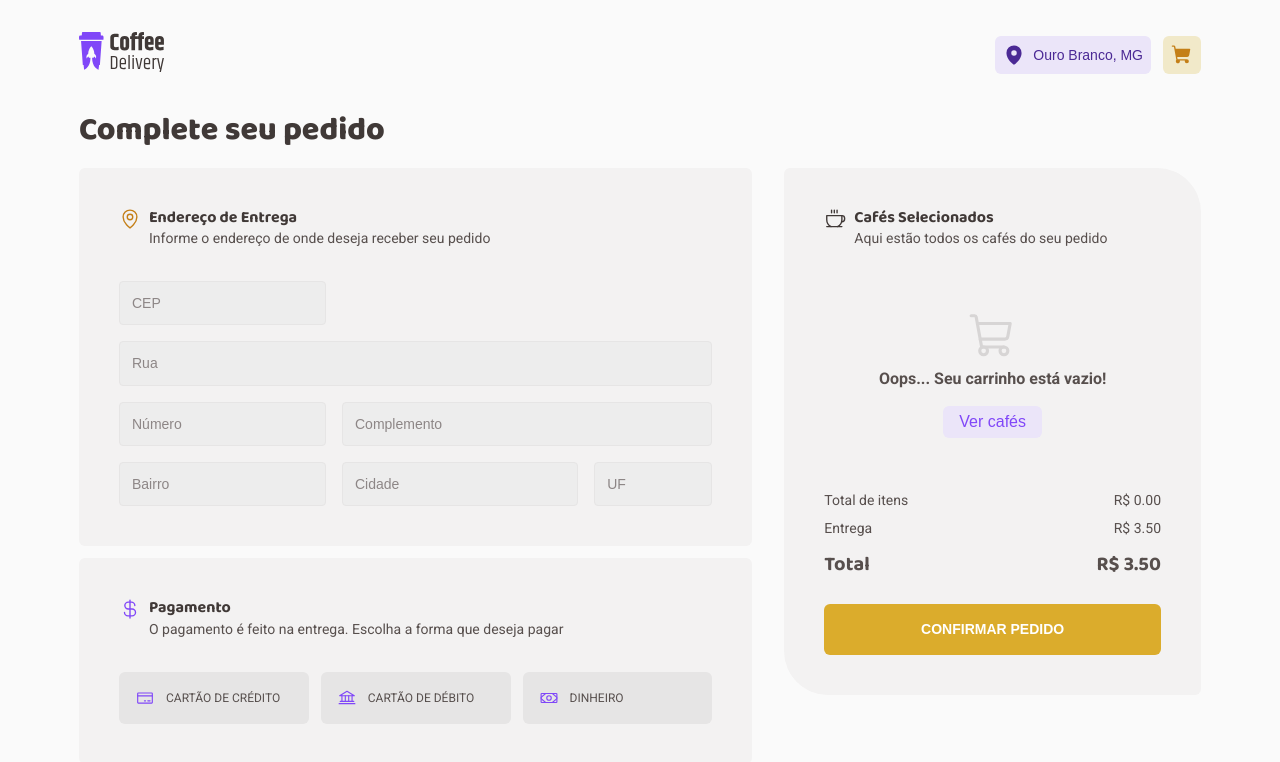
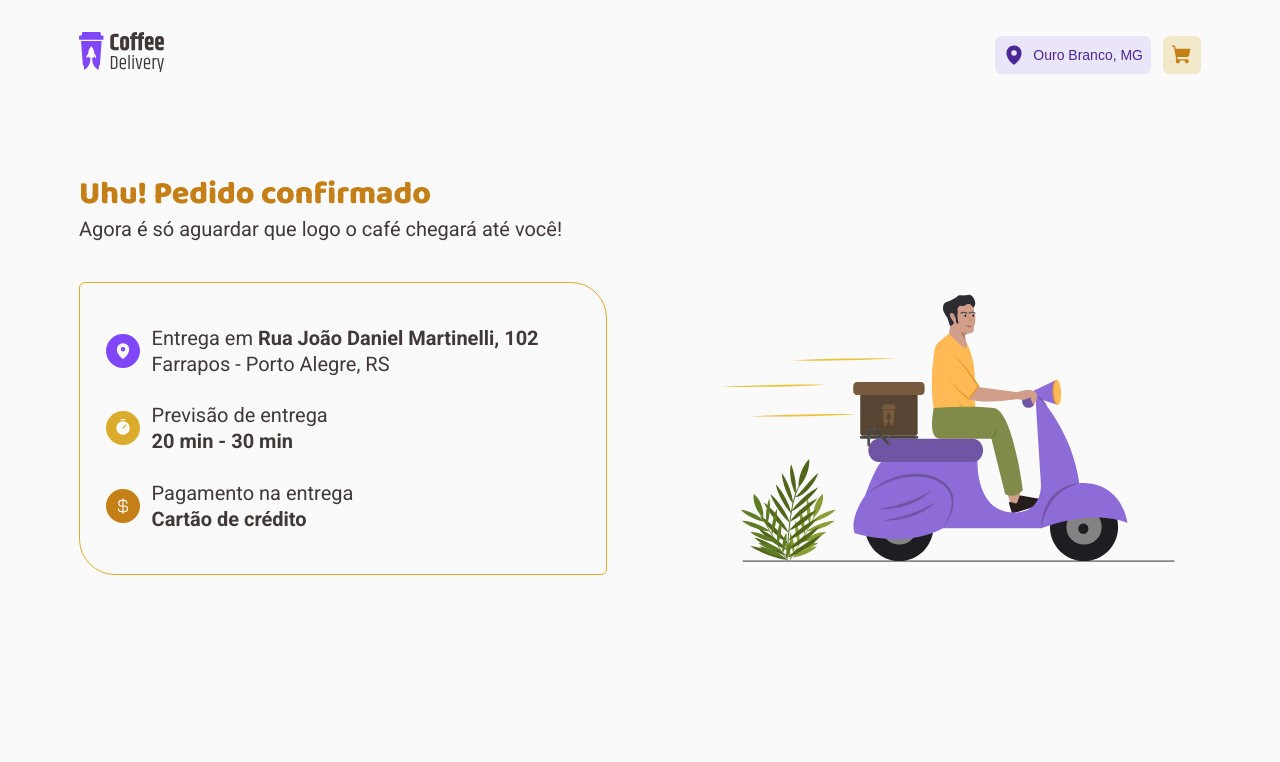
Before and after one commit to eoisaac/coffee_delivery, a React (Vite) app: page /success in a window 1280 px wide. Shown: the top 762 px of the page. Built offline with nearby package versions, Linux system fonts and the light colour scheme.

Commit message:
:sparkles: feat: create success page

```diff
--- a/src/pages/Checkout/index.tsx
+++ b/src/pages/Checkout/index.tsx
@@ -79,7 +79,7 @@ export const Checkout = () => {
 
           {cartIsEmpty ? (
             <EmptyAlert>
-              <ShoppingCart size={50} />
+              <ShoppingCart size={60} />
               <div>
                 <strong>Oops... Seu carrinho está vazio!</strong>
                 <Link to="/">
--- /dev/null
+++ b/src/pages/Success/index.tsx
@@ -0,0 +1,62 @@
+import { CurrencyDollar, MapPin, Timer } from 'phosphor-react'
+import {
+  Icon,
+  OrderContainer,
+  OrderRow,
+  SuccessContainer,
+  SuccessMessage,
+  Wrapper,
+} from './styles'
+
+export const Success = () => {
+  return (
+    <SuccessContainer>
+      <SuccessMessage>
+        <h1>Uhu! Pedido confirmado</h1>
+        <p>Agora é só aguardar que logo o café chegará até você!</p>
+      </SuccessMessage>
+
+      <Wrapper>
+        <OrderContainer>
+          <OrderRow>
+            <Icon iconBGColor="purple">
+              <MapPin weight="fill" size={18} />
+            </Icon>
+            <div>
+              <p>
+                Entrega em <strong>Rua João Daniel Martinelli, 102</strong>
+              </p>
+              <p>Farrapos - Porto Alegre, RS</p>
+            </div>
+          </OrderRow>
+
+          <OrderRow>
+            <Icon iconBGColor="yellow">
+              <Timer weight="fill" size={18} />
+            </Icon>
+            <div>
+              <p>Previsão de entrega</p>
+              <p>
+                <strong>20 min - 30 min</strong>
+              </p>
+            </div>
+          </OrderRow>
+
+          <OrderRow>
+            <Icon iconBGColor="orange">
+              <CurrencyDollar size={18} />
+            </Icon>
+            <div>
+              <p>Pagamento na entrega</p>
+              <p>
+                <strong>Cartão de crédito</strong>
+              </p>
+            </div>
+          </OrderRow>
+        </OrderContainer>
+
+        <img src="./src/assets/images/coffee_delivery_success.svg" alt="" />
+      </Wrapper>
+    </SuccessContainer>
+  )
+}
--- /dev/null
+++ b/src/pages/Success/styles.ts
@@ -0,0 +1,90 @@
+import styled from 'styled-components'
+
+export const SuccessContainer = styled.main`
+  display: flex;
+  flex-direction: column;
+  justify-content: space-between;
+  align-items: flex-start;
+  padding-top: clamp(1rem, 5vw, 5rem);
+  overflow-y: auto;
+`
+
+export const SuccessMessage = styled.div`
+  padding-bottom: clamp(1rem, 8vw, 2.5rem);
+
+  h1 {
+    font-family: 'Baloo 2', cursive;
+    line-height: 130%;
+    font-weight: 800;
+    font-size: clamp(1rem, 8vw, 2rem);
+    color: ${(props) => props.theme['yellow-dark']};
+  }
+
+  p {
+    line-height: 130%;
+    font-size: clamp(1rem, 5vw, 1.25rem);
+    color: ${(props) => props.theme['base-subtitle']};
+  }
+`
+
+export const Wrapper = styled.div`
+  width: 100%;
+  flex: 1;
+  display: flex;
+  flex-direction: column;
+  justify-content: space-between;
+  align-items: center;
+  gap: clamp(1rem, 10vw, 6.375rem);
+
+  img {
+    flex: 1;
+    height: auto;
+    width: clamp(16rem, 50vw, 492px);
+  }
+
+  @media (min-width: 768px) {
+    flex-direction: row;
+  }
+`
+
+export const OrderContainer = styled(SuccessMessage)`
+  flex: 1;
+  height: 100%;
+  display: flex;
+  flex-direction: column;
+  justify-content: center;
+  gap: clamp(1rem, 2vw, 2rem);
+  padding: clamp(1rem, 2vw, 2rem);
+  border-radius: 6px 36px;
+  border: 1px solid ${(props) => props.theme.yellow};
+  /* border-image: linear-gradient(102.89deg, #dbac2c 2.61%, #8047f8 98.76%) 1; */
+`
+
+const ICON_BG_COLORS = {
+  orange: 'yellow-dark',
+  yellow: 'yellow',
+  purple: 'purple',
+} as const
+
+interface IconProps {
+  iconBGColor: keyof typeof ICON_BG_COLORS
+}
+
+export const Icon = styled.div<IconProps>`
+  padding: 0.5rem;
+  display: flex;
+  justify-content: center;
+  align-items: center;
+  line-height: 0;
+  border-radius: 50%;
+  color: ${(props) => props.theme.background};
+  background-color: ${(props) =>
+    props.theme[ICON_BG_COLORS[props.iconBGColor]]};
+`
+
+export const OrderRow = styled.div`
+  width: 100%;
+  display: flex;
+  align-items: center;
+  gap: 0.75rem;
+`
--- a/src/routes/Router.tsx
+++ b/src/routes/Router.tsx
@@ -2,6 +2,7 @@ import { Route, Routes } from 'react-router-dom'
 import { DefaultLayout } from '../components/layouts/DefaultLayout'
 import { Checkout } from '../pages/Checkout'
 import { Home } from '../pages/Home'
+import { Success } from '../pages/Success'
 
 export const Router = () => {
   return (
@@ -9,7 +10,7 @@ export const Router = () => {
       <Route path="/" element={<DefaultLayout />}>
         <Route path="/" element={<Home />} />
         <Route path="/checkout" element={<Checkout />} />
-        <Route path="/success" element={<Checkout />} />
+        <Route path="/success" element={<Success />} />
       </Route>
       <Route path="*" />
     </Routes>
```
Also changed, not shown: src/assets/images/coffee_delivery_success.svg (added).
